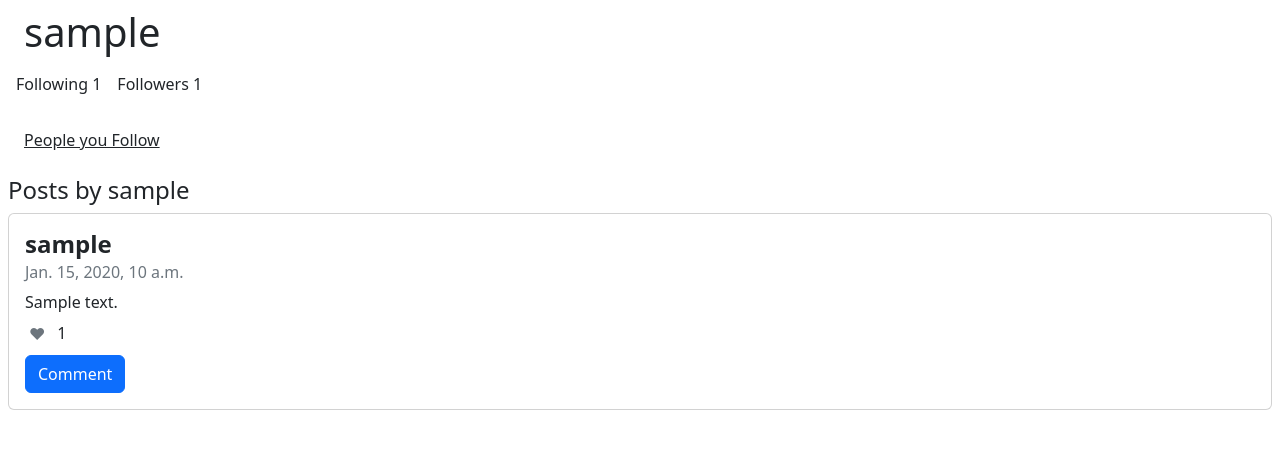
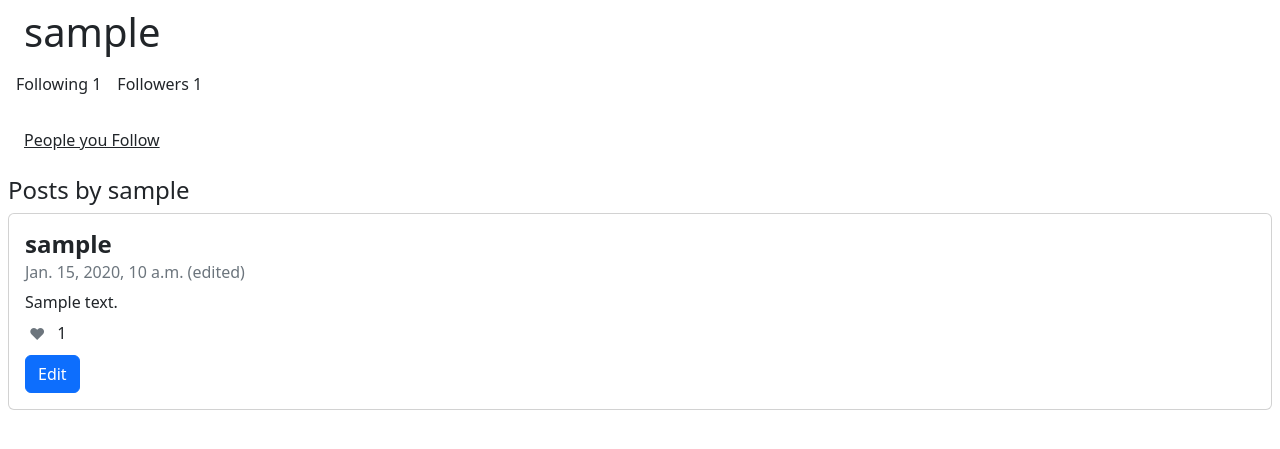
Before and after one commit to alexanderkonchar/why, a Django app: page /user/1 in a window 1280 px wide. Shown: the part 56-505 px from the top of the page. Run offline with Django 3.2, Linux system fonts and the light colour scheme; a user stored in the database is signed in; tables that the repository leaves empty hold one stand-in row (values such as "Sample post").

Commit message:
Implemented post editing on profile page.

```diff
--- /dev/null
+++ b/network/static/network/edit-post.js
@@ -0,0 +1,66 @@
+document.addEventListener('DOMContentLoaded', () => {
+        let editPostButtons = document.querySelectorAll('.edit-post-button');
+        let editPostForm = document.querySelector('#edit-post-form');
+        let postPk;
+        let content;
+        let target;
+
+        editPostButtons.forEach(button => {
+            button.onclick = (event) => {
+                target = event.target;
+                postPk = target.dataset.postPk;
+
+                fetch(`/post-content/${postPk}`)
+                    .then(response => response.json())
+                    .then(post => {
+                        document.querySelector('#edit-post-content').innerHTML = post.content;
+                        document.querySelector('#edit-post-pk').value = postPk;
+                    });
+            };
+        });
+
+        document.querySelector('#edit-post-content').onchange = (event) => {
+            content = event.target.value
+        }
+
+        editPostForm.onsubmit = () => {
+            fetch(`/edit-post/${postPk}`, {
+                method: 'POST',
+                body: JSON.stringify({
+                    content: content,
+                })
+            })
+                .then(response => response.json())
+                .then(result => {
+                    let post = target.parentNode.querySelector('.post-content')
+
+                    if (result.message !== 'Post edited successfully.') {
+                        let error = document.createElement('div');
+                        error.innerHTML = `
+                                    <div class="my-2 alert alert-danger alert-dismissible fade show" role="alert">
+                                        ${result.message}
+                                        <button type="button" class="btn-close" data-bs-dismiss="alert" aria-label="Close"></button>
+                                    </div>
+                                `
+                        post.appendChild(error);
+                    } else {
+                        post.innerHTML = content;
+
+                        let editedBadge = document.createTextNode(' (edited)');
+                        target.parentNode.querySelector('.post-timestamp').appendChild(editedBadge);
+
+                        let success = document.createElement('div');
+                        success.innerHTML = `
+                                    <div class="my-2 alert alert-success alert-dismissible fade show" role="alert">
+                                        ${result.message}
+                                        <button type="button" class="btn-close" data-bs-dismiss="alert" aria-label="Close"></button>
+                                    </div>
+                                `
+                        post.appendChild(success);
+                    }
+                });
+
+            return false;
+        };
+    }
+);
--- a/network/templates/network/following.html
+++ b/network/templates/network/following.html
@@ -19,7 +19,6 @@
                     <button class="btn btn-outline-secondary p-1" style="border: none;">❤</button>
                     <div class="align-self-center m-2">{{ post.likes }}</div>
                 </div>
-                <button class="btn btn-primary mt-2">Comment</button>
             </div>
         </div>
     {% empty %}
--- a/network/templates/network/profile.html
+++ b/network/templates/network/profile.html
@@ -1,10 +1,17 @@
 {% extends "network/layout.html" %}
+{% load static %}
 
 {% block title %}
     {{ profile.username }}'s Profile
 {% endblock %}
 
 {% block body %}
+    <script src="https://cdn.jsdelivr.net/npm/bootstrap@5.3.2/dist/js/bootstrap.bundle.min.js"
+            integrity="sha384-C6RzsynM9kWDrMNeT87bh95OGNyZPhcTNXj1NW7RuBCsyN/o0jlpcV8Qyq46cDfL"
+            crossorigin="anonymous"></script>
+    <script src="{% static 'network/edit-post.js' %}"></script>
+
+
     <h1 class="my-2 mx-4">{{ profile.username }}</h1>
 
     <div class="d-flex m-2">
@@ -37,33 +44,72 @@
         <div class="m-2 card">
             <div class="card-body">
                 <h4 class="card-title "><strong>{{ post.user }}</strong></h4>
-                <h6 class="card-subtitle mb-2 text-secondary">{{ post.timestamp }}</h6>
-                <p class="card-text mb-1">{{ post.content }}</p>
+
+                {% if post.edited %}
+                    <h6 class="post-timestamp card-subtitle mb-2 text-secondary">{{ post.timestamp }} (edited)</h6>
+                {% else %}
+                    <h6 class="post-timestamp card-subtitle mb-2 text-secondary">{{ post.timestamp }}</h6>
+                {% endif %}
+                <p class="post-content card-text mb-1">{{ post.content }}</p>
                 <div class="d-flex" style="height: 1.85rem;">
                     <button class="btn btn-outline-secondary p-1" style="border: none;">❤</button>
                     <div class="align-self-center m-2">{{ post.likes }}</div>
                 </div>
-                <button class="btn btn-primary mt-2">Comment</button>
+                {% if post.user == user %}
+                    <button type="button" class="edit-post-button btn btn-primary mt-2"
+                            data-bs-toggle="modal"
+                            data-bs-target="#editModal"
+                            data-post-pk="{{ post.pk }}">
+                        Edit
+                    </button>
+                {% endif %}
             </div>
         </div>
     {% empty %}
         <h5>No Posts</h5>
     {% endfor %}
 
+    <div class="modal fade" id="editModal" tabindex="-1" aria-labelledby="editModalLabel" aria-hidden="true">
+        <div class="modal-dialog modal-dialog-centered">
+            <div class="modal-content">
+                <div class="modal-header">
+                    <h1 class="modal-title fs-5" id="editModalLabel">Edit Post</h1>
+                    <button type="button" class="btn-close" data-bs-dismiss="modal"
+                            aria-label="Close"></button>
+                </div>
+                <form id="edit-post-form" method="POST">
+                    <div class="modal-body">
+                        {% csrf_token %}
+                        <input type="hidden" id="edit-post-pk" name="post-pk">
+                        <textarea id="edit-post-content" class="form-control" name="content" cols="30"
+                                  rows="3"></textarea>
+                    </div>
+                    <div class="modal-footer">
+                        <button type="button" class="btn btn-secondary" data-bs-dismiss="modal">Close</button>
+                        <button type="submit" class="btn btn-primary" data-bs-dismiss="modal">Save changes</button>
+                    </div>
+                </form>
+            </div>
+        </div>
+    </div>
+
     {% if num_pages.stop > 2 %}
         <nav aria-label="Page navigation for posts">
             <ul class="pagination m-2">
                 {% if previous_page_number %}
-                    <li class="page-item"><a class="page-link" href="{% url 'profile/page' profile.pk previous_page_number %}">Previous</a>
+                    <li class="page-item"><a class="page-link"
+                                             href="{% url 'profile/page' profile.pk previous_page_number %}">Previous</a>
                     </li>
                 {% endif %}
 
                 {% for page in num_pages %}
-                    <li class="page-item"><a class="page-link" href="{% url 'profile/page' profile.pk page %}">{{ page }}</a></li>
+                    <li class="page-item"><a class="page-link"
+                                             href="{% url 'profile/page' profile.pk page %}">{{ page }}</a></li>
                 {% endfor %}
 
                 {% if next_page_number %}
-                    <li class="page-item"><a class="page-link" href="{% url 'profile/page' profile.pk next_page_number %}">Next</a>
+                    <li class="page-item"><a class="page-link"
+                                             href="{% url 'profile/page' profile.pk next_page_number %}">Next</a>
                     </li>
                 {% endif %}
             </ul>
```
Also changed, not shown: network/templates/network/index.html (+2 -68 lines).
